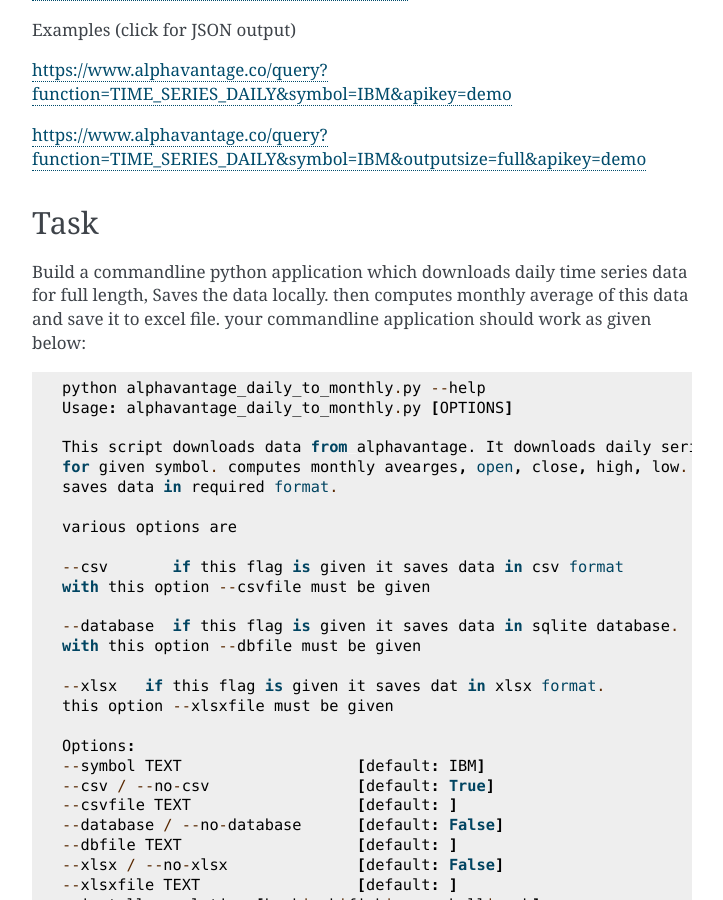
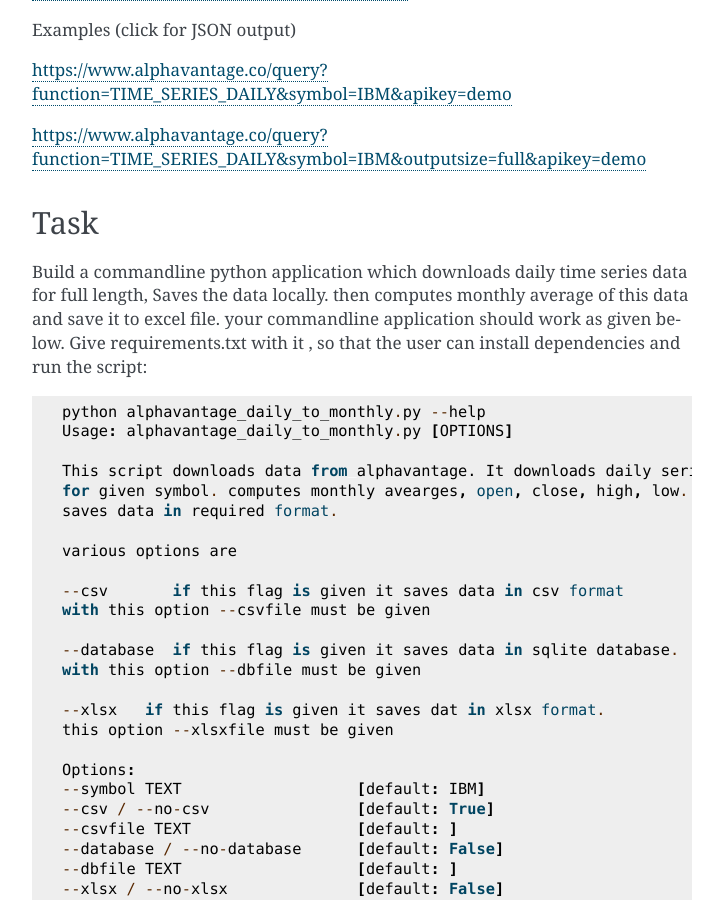
Before and after one commit to vikipedia/python-trainings, a Sphinx documentation site: the page built from online_course/source/module3/project.rst, in a window 1280 px wide and 900 px high, scrolled down 836 px. Shown: the whole window, without its empty margins (388-1111 px from the left). Built offline with Sphinx 7.4.7, drawn with Linux system fonts in a browser that asks for light colours.

Commit message:
comment about requirements.txt

```diff
--- a/online_course/source/module3/project.rst
+++ b/online_course/source/module3/project.rst
@@ -49,7 +49,8 @@
 Build a commandline python application which downloads daily time series data
 for full length, Saves the data locally. then computes monthly average of this
 data and save it to excel file. your commandline application should work as
-given below::
+given below. Give requirements.txt with it , so that the user can install
+dependencies and run the script::
 
     python alphavantage_daily_to_monthly.py --help
     Usage: alphavantage_daily_to_monthly.py [OPTIONS]
```
